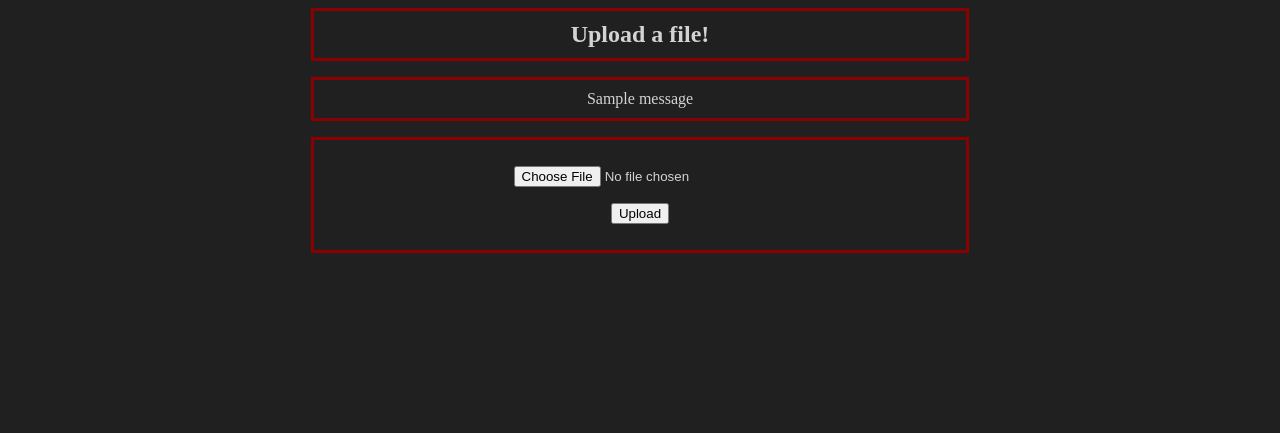
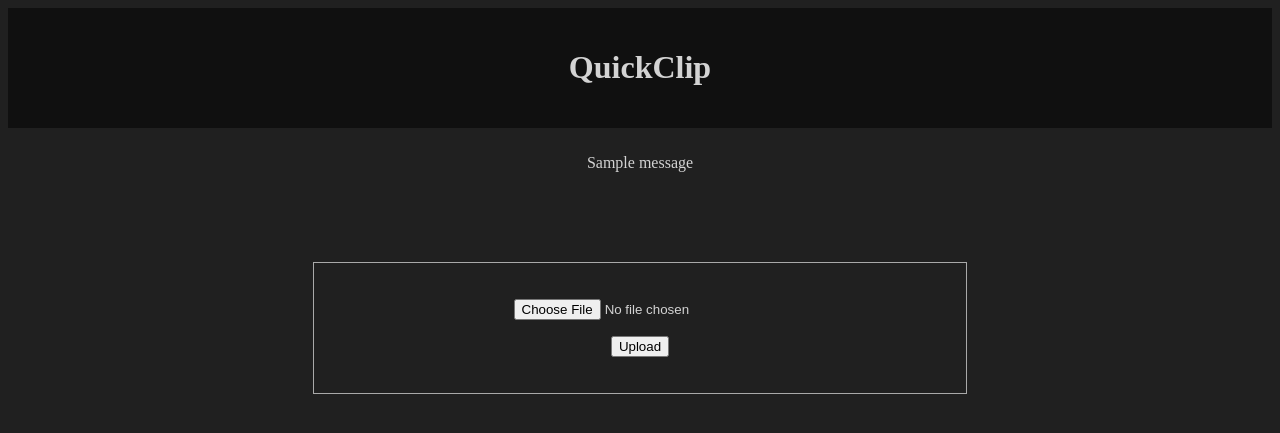
Before and after one commit to LP0101/QuickClip, a Flask app: page / in a window 1280 px wide. Shown: the top 433 px of the page. Run offline with Flask 2, Linux system fonts and the light colour scheme; one stand-in notice (Sample message) is shown.

Commit message:
Improve styling, add upload control

```diff
--- a/app.py
+++ b/app.py
@@ -2,7 +2,7 @@ import os
 import string
 import random
 from unittest.util import _MAX_LENGTH
-import magic
+from ipaddress import ip_network, ip_address
 
 from flask import Flask, flash, render_template, request, redirect, send_from_directory
 # please note the import from `flask_uploads` - not `flask_reuploaded`!!
@@ -11,6 +11,7 @@ from flask import Flask, flash, render_template, request, redirect, send_from_di
 app = Flask(__name__)
 app.secret_key = os.urandom(24)
 app.config["UPLOAD_FOLDER"] = os.getenv("QUICKCLIP_LIBRARY_PATH")
+app.config["ALLOWED_UPLOAD"] = os.getenv("QUICKCLIP_ALLOWED_UPLOAD", "0.0.0.0/0")
 
 def random_filename(length):
     str = string.ascii_lowercase
@@ -22,6 +23,16 @@ def upload_form():
 
 @app.route('/', methods=['POST'])
 def upload_video():
+    ip = ""
+    if "X-Real-IP" in request.headers:
+        ip = request.headers["X-Real-IP"]
+    if "X-Forwarded-For" in request.headers:
+        ip = request.headers["X-Forwarded-For"]
+    else:
+        ip = request.remote_addr
+    if ip_address(ip) not in ip_network(app.config["ALLOWED_UPLOAD"]):
+        flash("You are not authorized to upload")
+        return redirect("/")
     if 'clip' not in request.files:
         flash('No video uploaded')
         return redirect('/')
--- a/static/style.css
+++ b/static/style.css
@@ -2,15 +2,59 @@ body {
     background-color: #202020;
     color: lightgrey
 }
+.header {
+    background-color: #101010;
+    padding: 20px;
+    text-align: center;
+    color: lightgrey;
+}
 
-li {
+.link {
+    text-decoration: none;
+    color: lightgrey;
+}
+
+.alerts {
+    margin-left: auto;
+    margin-right: auto;
+    text-align: center;
+    width: 50%;
+    padding: 10px;
     list-style-type: none;
 }
 
 .centered {
-    margin: auto;
+    margin-left: auto;
+    margin-right: auto;
     text-align: center;
     width: 50%;
-    border: 3px solid darkred;
     padding: 10px;
 }
+
+.row {
+    width: 100%;
+}
+
+.content {
+    margin-left: auto;
+    margin-right: auto;
+    margin-top: 5em;
+    text-align: center;
+    width: 50%;
+    padding: 10px;
+    border: 1px solid darkgrey;
+}
+
+.video {
+    margin-left: auto;
+    margin-right: auto;
+    margin-top: 5em;
+    display: block
+}
+
+.row:after {
+    content: "";
+    display: table;
+    clear: both;
+    margin: auto
+}
--- a/templates/index.html
+++ b/templates/index.html
@@ -1,23 +1,25 @@
 <!doctype html>
 <html>
 <title>QuickClip</title>
+
 <head>
     <link rel=stylesheet type=text/css href="{{ url_for('static', filename='style.css') }}">
 </head>
+
 <body>
-<h2 class="centered"><span>Upload a file!</span></h2>
-{% with messages = get_flashed_messages() %}
-{% if messages %}
+    <div class="header">
+        <h1><a class="link" href="/">QuickClip</a></h1>
+    </div>
+    {% with messages = get_flashed_messages() %} {% if messages %}
     <p>
-		<ul class="centered">
+        <ul class="alerts">
             {% for message in messages %}
             <li>{{ message }}</li>
             {% endfor %}
         </ul>
     </p>
-	  {% endif %}
-	{% endwith %}
-<div class="foo">
+    {% endif %} {% endwith %}
+        <div class="content">
             <form class="centered" method="post" action="/" enctype="multipart/form-data">
                 <dl>
                     <p>
@@ -29,5 +31,7 @@
                 </p>
             </form>
         </div>
+    </div>
 </body>
+
 </html>
```
Also changed, not shown: templates/clip.html (+5 -2 lines), 1 other file. Lines whose indentation alone changed are shown as unchanged.
